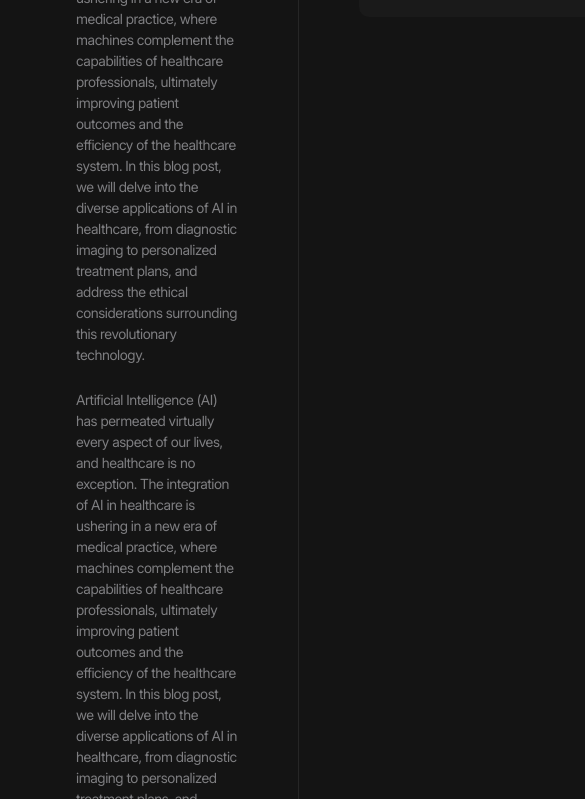
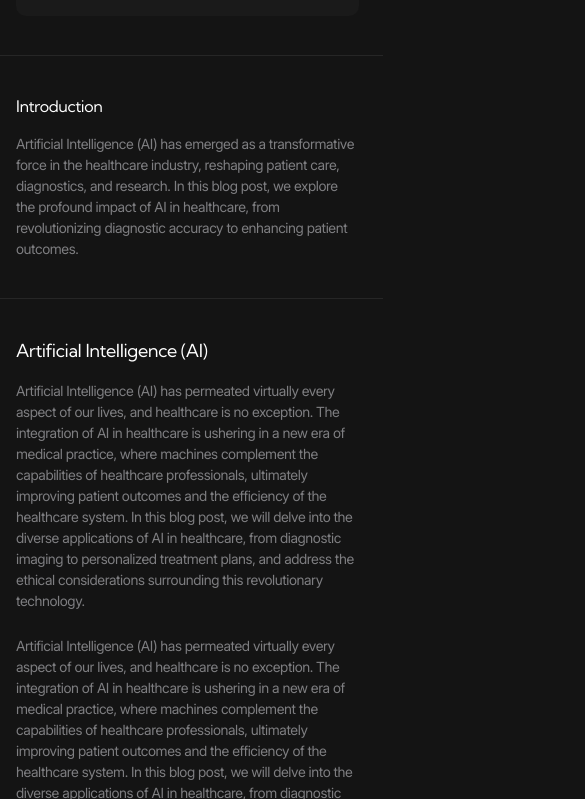
Before and after one commit to Dmitry-1408/future-tech, a website with bundled scripts: page blog.html in a window 390 px wide. Shown: the part 917-1716 px from the top of the page, 585 px wide, since content can reach past the window. Built offline with nearby package versions, Linux system fonts and the light colour scheme.

Commit message:
стилизовал blog-details

```diff
--- a/blog.html
+++ b/blog.html
@@ -86,7 +86,10 @@
 
     <main>
       <section class="blog-details" aria-labelledby="blog-details-title">
-        <header class="blog-details__banner" style="--bgImg: url('../../images/blog-details/banner.jpg')">
+        <header
+          class="blog-details__banner"
+          style="--bgImg: url('../../images/blog-details/banner.jpg')"
+        >
           <div class="blog-details__banner-inner container">
             <h1 class="blog-details__title" id="blog-details-title">
               The Rise of Artificial Intelligence in Healthcare
@@ -96,7 +99,9 @@
         <div class="blog-details__body">
           <div class="blog-details__body-inner container">
             <div class="blog-details__content">
-              <div class="blog-details__intro full-vw-line full-vw-line--bottom full-vw-line--left">
+              <div
+                class="blog-details__intro full-vw-line full-vw-line--bottom full-vw-line--left"
+              >
                 <h2 class="h6">Introduction</h2>
                 <p>
                   Artificial Intelligence (AI) has emerged as a transformative
@@ -106,34 +111,93 @@
                   diagnostic accuracy to enhancing patient outcomes.
                 </p>
               </div>
-              <div class="blog-details__main">
+              <div
+                class="blog-details__main expandable-content"
+                data-js-expandable-content
+              >
                 <h2 class="h4">Artificial Intelligence (AI)</h2>
                 <p>
-                  Artificial Intelligence (AI) has permeated virtually every aspect of our lives, and healthcare is no exception. The integration of AI in healthcare is ushering in a new era of medical practice, where machines complement the capabilities of healthcare professionals, ultimately improving patient outcomes and the efficiency of the healthcare system. In this blog post, we will delve into the diverse applications of AI in healthcare, from diagnostic imaging to personalized treatment plans, and address the ethical considerations surrounding this revolutionary technology.
+                  Artificial Intelligence (AI) has permeated virtually every
+                  aspect of our lives, and healthcare is no exception. The
+                  integration of AI in healthcare is ushering in a new era of
+                  medical practice, where machines complement the capabilities
+                  of healthcare professionals, ultimately improving patient
+                  outcomes and the efficiency of the healthcare system. In this
+                  blog post, we will delve into the diverse applications of AI
+                  in healthcare, from diagnostic imaging to personalized
+                  treatment plans, and address the ethical considerations
+                  surrounding this revolutionary technology.
                 </p>
                 <p>
-                  Artificial Intelligence (AI) has permeated virtually every aspect of our lives, and healthcare is no exception. The integration of AI in healthcare is ushering in a new era of medical practice, where machines complement the capabilities of healthcare professionals, ultimately improving patient outcomes and the efficiency of the healthcare system. In this blog post, we will delve into the diverse applications of AI in healthcare, from diagnostic imaging to personalized treatment plans, and address the ethical considerations surrounding this revolutionary technology.
+                  Artificial Intelligence (AI) has permeated virtually every
+                  aspect of our lives, and healthcare is no exception. The
+                  integration of AI in healthcare is ushering in a new era of
+                  medical practice, where machines complement the capabilities
+                  of healthcare professionals, ultimately improving patient
+                  outcomes and the efficiency of the healthcare system. In this
+                  blog post, we will delve into the diverse applications of AI
+                  in healthcare, from diagnostic imaging to personalized
+                  treatment plans, and address the ethical considerations
+                  surrounding this revolutionary technology.
                 </p>
                 <h2 class="h4">Predictive Analytics and Disease Prevention</h2>
                 <p>
-                  One of the most prominent applications of AI in healthcare is in diagnostic imaging. AI algorithms have demonstrated remarkable proficiency in interpreting medical images such as X-rays, MRIs, and CT scans. They can identify anomalies and deviations that might be overlooked by the human eye. This is particularly valuable in early disease detection. For instance, AI can aid radiologists in detecting minute irregularities in mammograms or identifying critical findings in chest X-rays,
+                  One of the most prominent applications of AI in healthcare is
+                  in diagnostic imaging. AI algorithms have demonstrated
+                  remarkable proficiency in interpreting medical images such as
+                  X-rays, MRIs, and CT scans. They can identify anomalies and
+                  deviations that might be overlooked by the human eye. This is
+                  particularly valuable in early disease detection. For
+                  instance, AI can aid radiologists in detecting minute
+                  irregularities in mammograms or identifying critical findings
+                  in chest X-rays,
                 </p>
                 <p>
-                  One of the most prominent applications of AI in healthcare is in diagnostic imaging. AI algorithms have demonstrated remarkable proficiency in interpreting medical images such as X-rays, MRIs, and CT scans. They can identify anomalies and deviations that might be overlooked by the human eye. This is particularly valuable in early disease detection. For instance, AI can aid radiologists in detecting minute irregularities in mammograms or identifying critical findings in chest X-rays,
+                  One of the most prominent applications of AI in healthcare is
+                  in diagnostic imaging. AI algorithms have demonstrated
+                  remarkable proficiency in interpreting medical images such as
+                  X-rays, MRIs, and CT scans. They can identify anomalies and
+                  deviations that might be overlooked by the human eye. This is
+                  particularly valuable in early disease detection. For
+                  instance, AI can aid radiologists in detecting minute
+                  irregularities in mammograms or identifying critical findings
+                  in chest X-rays,
                 </p>
                 <p>
-                  One of the most prominent applications of AI in healthcare is in diagnostic imaging. AI algorithms have demonstrated remarkable proficiency in interpreting medical images such as X-rays, MRIs, and CT scans. They can identify anomalies and deviations that might be overlooked by the human eye. This is particularly valuable in early disease detection. For instance, AI can aid radiologists in detecting minute irregularities in mammograms or identifying critical findings in chest X-rays,
+                  One of the most prominent applications of AI in healthcare is
+                  in diagnostic imaging. AI algorithms have demonstrated
+                  remarkable proficiency in interpreting medical images such as
+                  X-rays, MRIs, and CT scans. They can identify anomalies and
+                  deviations that might be overlooked by the human eye. This is
+                  particularly valuable in early disease detection. For
+                  instance, AI can aid radiologists in detecting minute
+                  irregularities in mammograms or identifying critical findings
+                  in chest X-rays,
                 </p>
                 <p>
-                  One of the most prominent applications of AI in healthcare is in diagnostic imaging. AI algorithms have demonstrated remarkable proficiency in interpreting medical images such as X-rays, MRIs, and CT scans. They can identify anomalies and deviations that might be overlooked by the human eye. This is particularly valuable in early disease detection. For instance, AI can aid radiologists in detecting minute irregularities in mammograms or identifying critical findings in chest X-rays,
+                  One of the most prominent applications of AI in healthcare is
+                  in diagnostic imaging. AI algorithms have demonstrated
+                  remarkable proficiency in interpreting medical images such as
+                  X-rays, MRIs, and CT scans. They can identify anomalies and
+                  deviations that might be overlooked by the human eye. This is
+                  particularly valuable in early disease detection. For
+                  instance, AI can aid radiologists in detecting minute
+                  irregularities in mammograms or identifying critical findings
+                  in chest X-rays,
                 </p>
-                <button class="blog-details__read-full-button button" type="button">
+                <button
+                  class="blog-details__read-full-button button expandable-content__button"
+                  type="button"
+                  data-js-expandable-content-button
+                >
                   <span class="icon icon--gray-arrow-down">Read Full Blog</span>
                 </button>
               </div>
             </div>
             <div class="blog-details__info">
-              <div class="blog-details__actions blog-action full-vw-line full-vw-line--bottom full-vw-line--right">
+              <div
+                class="blog-details__actions blog-action full-vw-line full-vw-line--bottom full-vw-line--right"
+              >
                 <ul class="blog-action__list">
                   <!-- 1 -->
                   <li class="blog-action__item">
@@ -223,14 +287,14 @@
                   <!-- 1 -->
                   <div class="summary__item">
                     <dt class="summary__key">Publication Date</dt>
-                    <dd class="summary__value"><time datetime="2023-10-15">October 15, 2023</time></dd>
+                    <dd class="summary__value">
+                      <time datetime="2023-10-15">October 15, 2023</time>
+                    </dd>
                   </div>
                   <!-- 2 -->
                   <div class="summary__item">
                     <dt class="summary__key">Category</dt>
-                    <dd class="summary__value">
-                      Healthcare
-                    </dd>
+                    <dd class="summary__value">Healthcare</dd>
                   </div>
                   <!-- 3 -->
                   <div class="summary__item">
@@ -249,13 +313,27 @@
                       <div class="table-of-contents">
                         <ul class="table-of-contents__list">
                           <li class="table-of-contents__item">Introduction</li>
-                          <li class="table-of-contents__item">AI in Diagnostic Imaging</li>
-                          <li class="table-of-contents__item">Predictive Analytics and Disease Prevention</li>
-                          <li class="table-of-contents__item">Personalized Treatment Plans</li>
-                          <li class="table-of-contents__item">Drug Discovery and Research</li>
-                          <li class="table-of-contents__item">AI in Telemedicine</li>
-                          <li class="table-of-contents__item">Ethical Considerations</li>
-                          <li class="table-of-contents__item">The Future of AI in Healthcare</li>
+                          <li class="table-of-contents__item">
+                            AI in Diagnostic Imaging
+                          </li>
+                          <li class="table-of-contents__item">
+                            Predictive Analytics and Disease Prevention
+                          </li>
+                          <li class="table-of-contents__item">
+                            Personalized Treatment Plans
+                          </li>
+                          <li class="table-of-contents__item">
+                            Drug Discovery and Research
+                          </li>
+                          <li class="table-of-contents__item">
+                            AI in Telemedicine
+                          </li>
+                          <li class="table-of-contents__item">
+                            Ethical Considerations
+                          </li>
+                          <li class="table-of-contents__item">
+                            The Future of AI in Healthcare
+                          </li>
                           <li class="table-of-contents__item">Conclusion</li>
                         </ul>
                       </div>
--- a/styles/blocks/_blog-details.scss
+++ b/styles/blocks/_blog-details.scss
@@ -5,12 +5,12 @@
     display: flex;
     align-items: end;
     min-height: fluid(598, 281);
-    padding-bottom: fluid(65, 17);
+    padding-block: fluid(65, 17);
     text-align: center;
     background: linear-gradient(
         180deg,
-        rgba(20, 20, 20, 0%) 0%,
-        rgba(20, 20, 20, 88%) 76%,
+        rgba(20, 20, 20, 0) 0%,
+        rgba(20, 20, 20, 0.88) 75.52%,
         #141414 100%
       ),
       var(--bgImg) center/cover no-repeat;
@@ -29,11 +29,18 @@
     &-inner {
       display: grid;
       grid-template-columns: 1fr rem(520);
+
+      @include tablet {
+        display: flex;
+        flex-direction: column-reverse;
+      }
     }
   }
 
   &__content {
-    border-right: var(--border);
+    @include tablet-above {
+      border-right: var(--border);
+    }
   }
 
   &__intro,
@@ -45,11 +52,25 @@
     @include laptop {
       padding-inline: rem(60);
     }
+
+    @include tablet {
+      padding-inline: 0;
+    }
+  }
+
+  &__intro,
+  &__actions,
+  &__summary {
+    @include tablet {
+      @include full-vw-centered-line(bottom);
+    }
   }
 
   &__intro,
   &__actions {
-    border-bottom: var(--border);
+    @include tablet-above {
+      border-bottom: var(--border);
+    }
   }
 
   &__actions {
@@ -57,8 +78,12 @@
   }
 
   &__body {
-    h2, h3, h4, h5, h6 {
-      &:not(:first-child){
+    h2,
+    h3,
+    h4,
+    h5,
+    h6 {
+      &:not(:first-child) {
         margin-top: 1.5em;
       }
 
@@ -67,4 +92,16 @@
       }
     }
   }
+
+  &__main {
+    --initialMaxHeight: #{rem(741)};
+
+    @include laptop {
+      --initialMaxHeight: #{rem(692)};
+    }
+
+    @include mobile {
+      --initialMaxHeight: #{rem(669)};
+    }
+  }
 }
--- /dev/null
+++ b/styles/blocks/_expandable-content.scss
@@ -0,0 +1,41 @@
+@use '../helpers' as *;
+
+.expandable-content {
+  --initialMaxHeight: #{rem(500)};
+
+  position: relative;
+  overflow-y: hidden;
+
+  &.is-expanded {
+    &::before,
+    .expandable-content__button {
+      @include hide;
+    }
+  }
+
+  &:not(.is-expanded) {
+    min-height: var(--initialMaxHeight);
+  }
+
+  &::before {
+    content: '';
+    position: absolute;
+    bottom: 0;
+    left: 0;
+    width: 100%;
+    height: 30%;
+    background-image: linear-gradient(
+      -180deg,
+      rgba(20, 20, 20, 0%) 0%,
+      #141414 77%
+    );
+    pointer-events: none;
+    transition-duration: var(--transition-duration);
+  }
+
+  &__button {
+    @include abs-x;
+
+    bottom: rem(68);
+  }
+}
--- a/styles/main.scss
+++ b/styles/main.scss
@@ -3,6 +3,8 @@
 @use 'variables';
 @use 'utils';
 @use 'globals';
+
+@use 'blocks/expandable-content';
 @use 'blocks/icon';
 @use 'blocks/logo';
 @use 'blocks/button';
@@ -40,6 +42,7 @@
 @use 'blocks/table-of-contents';
 @use 'blocks/blog-details';
 
+
 .header,
 main > *:not(:last-child),
 .footer {
```
Also changed, not shown: styles/main.css, 1 other file.
